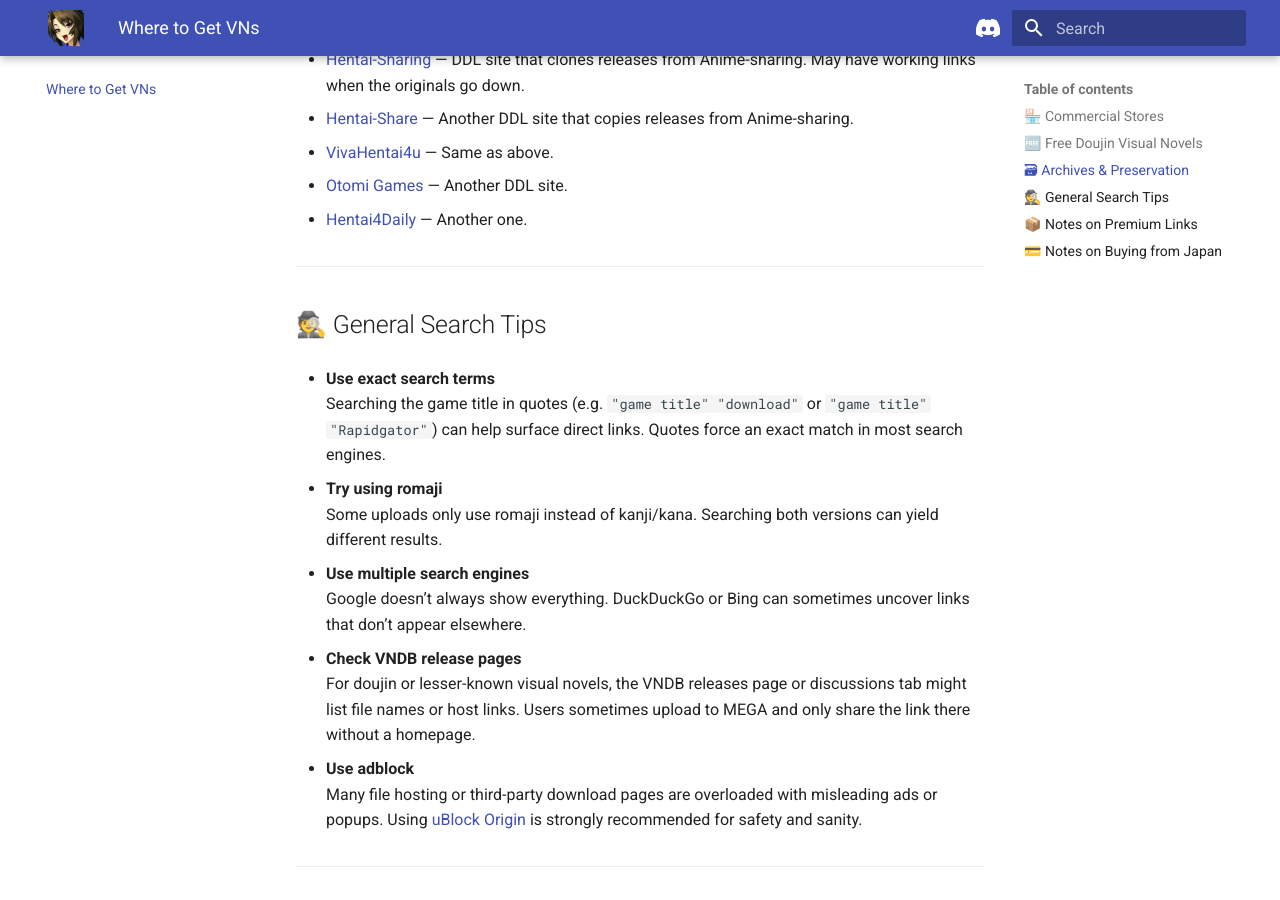
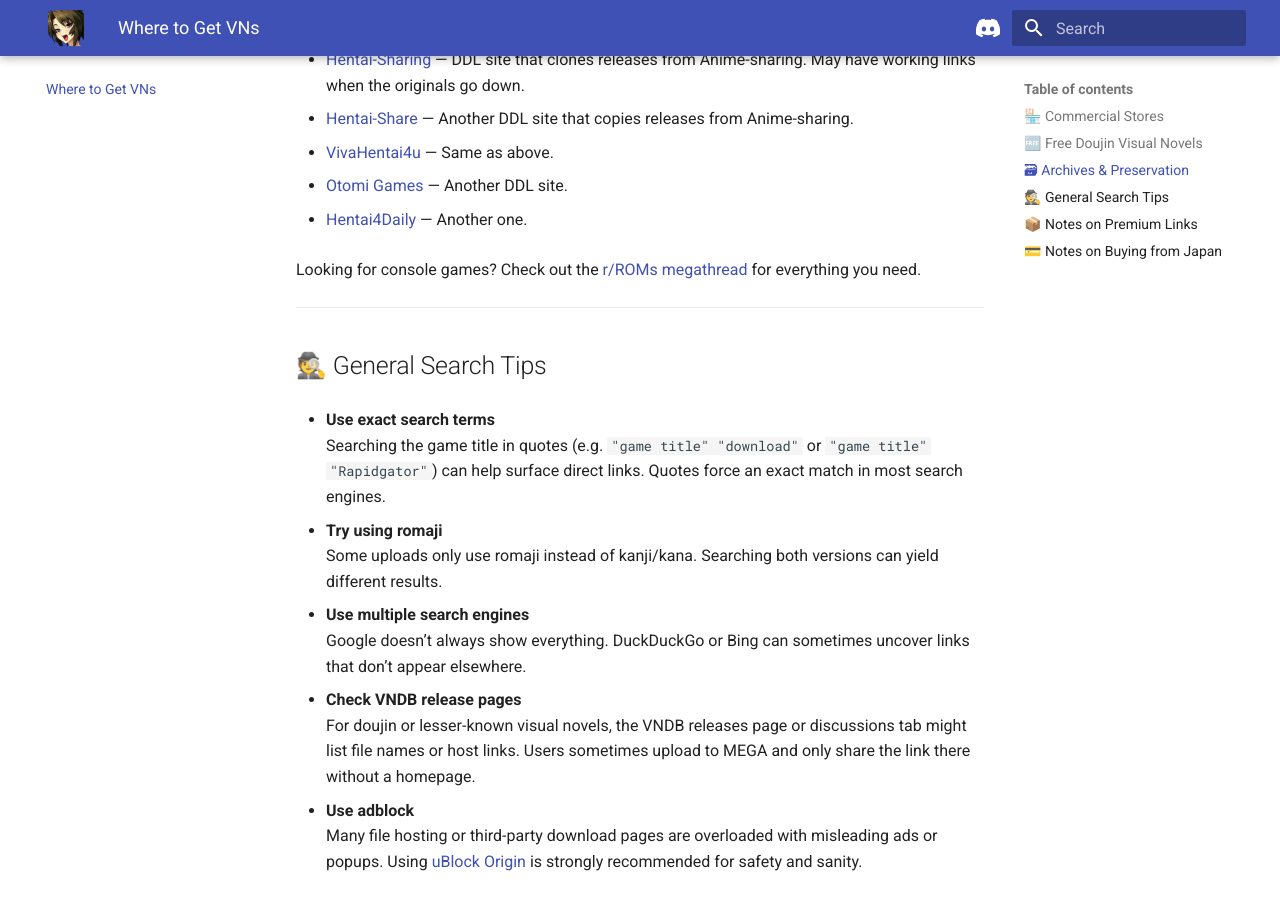
Before and after one commit to drinosaret/vn-club-resources, an MkDocs documentation site: the page built from docs/sources.md, in a window 1280 px wide and 900 px high, scrolled down 2344 px. Built offline with MkDocs 1.6.1 and Material for MkDocs 9.7.7, drawn with Linux system fonts in a browser that asks for light colours.

Commit message:
Add roms source

```diff
--- a/docs/sources.md
+++ b/docs/sources.md
@@ -86,6 +86,8 @@
 
 - [Hentai4Daily](https://hentai4daily.com/) — Another one.
 
+Looking for console games? Check out the [r/ROMs megathread](https://r-roms.github.io/) for everything you need.
+
 ---
 
 ## 🕵️ General Search Tips
```
